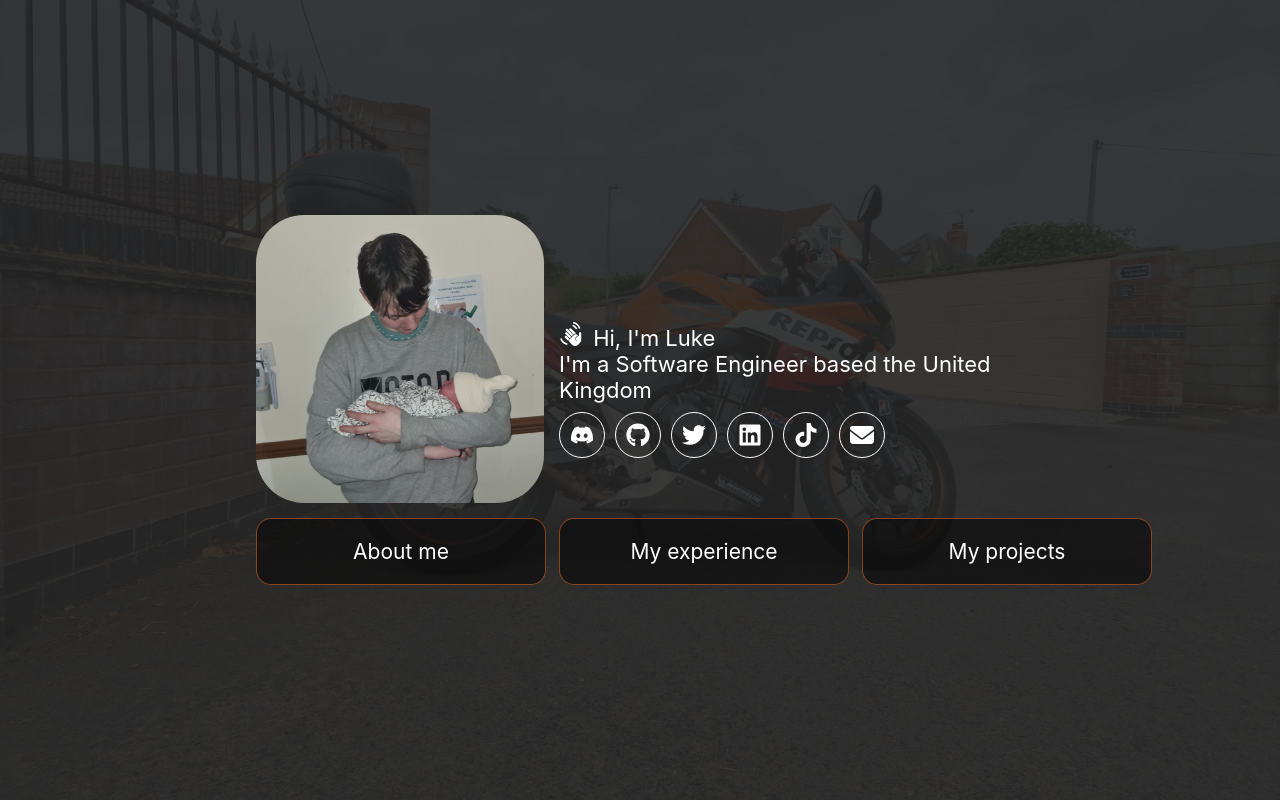
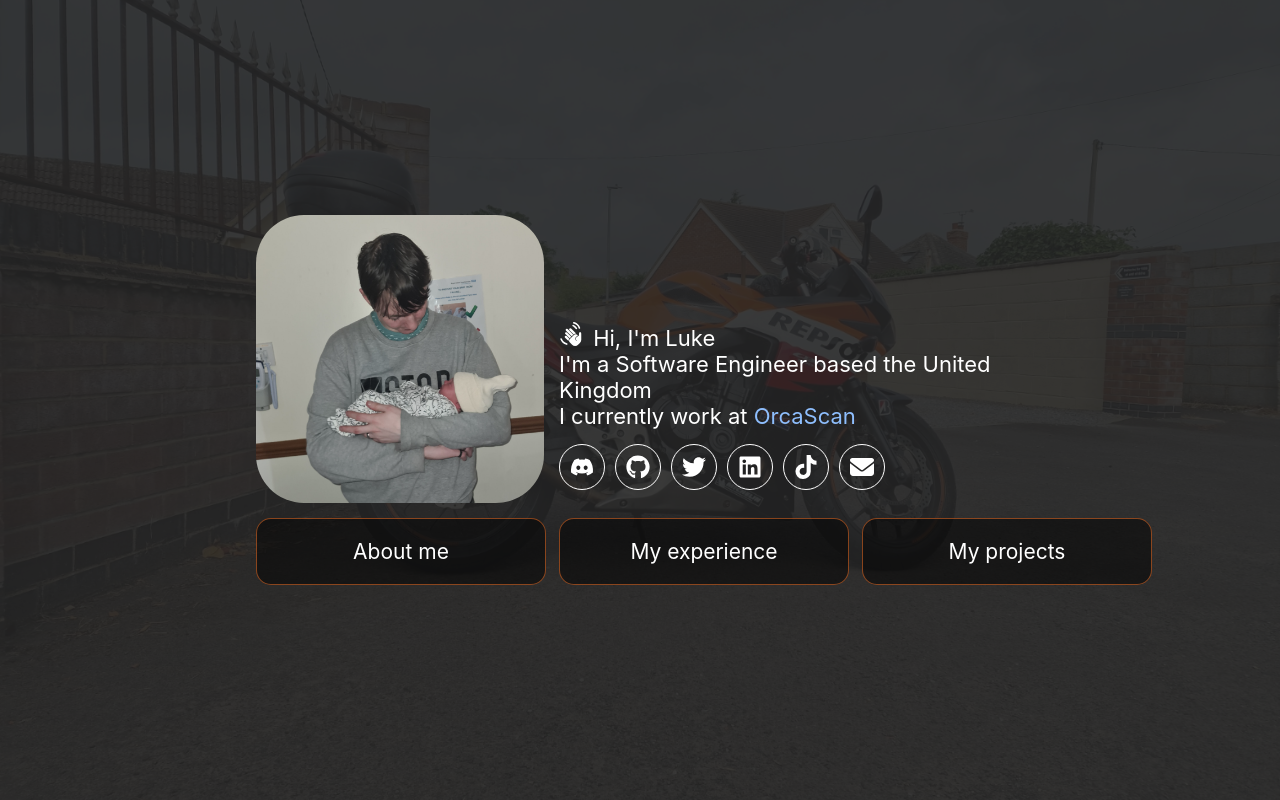
Before and after one commit to Luke-6723/portfolio, a React (Create React App) app: page / in a window 1280 px wide. Shown: the top 800 px of the page. Built offline with nearby package versions, Linux system fonts and the light colour scheme.

Commit message:
Add where I work and increase border on social buttons

```diff
--- a/src/sections/landing/index.tsx
+++ b/src/sections/landing/index.tsx
@@ -23,11 +23,11 @@ function Landing() {
       <div className="content">
         <div className='introduction'>
           <div className='heading'>
-            <img className='me' src={me} />
+            <img alt="me and my daughter" className='me' src={me} />
             <div className='text'>
               <div><Waving id='waving' /> Hi, I'm Luke</div>
               <div>I'm a Software Engineer based the United Kingdom</div>
-
+              <div>I currently work at <a href='https://orcascan.com'>OrcaScan</a></div>
               <div className='socials'>
                 <a title="Discord" href='https://discord.com/users/116930717241311236'><Discord /></a>
                 <a title="Github" href='https://github.com/Luke-6723'><Github /></a>
--- a/src/sections/landing/landing.scss
+++ b/src/sections/landing/landing.scss
@@ -44,6 +44,11 @@
           margin-bottom: 60px;
           height: 45%;
 
+          a {
+            text-decoration: none;
+            color: rgb(142, 190, 253);
+          }
+
           svg#waving {
             margin-right: 4px;
             fill: white;
@@ -58,10 +63,10 @@
           @media screen and (max-width: 800px) {
             display: flex;
             justify-items: center;
-            margin-top: 25px;
+            margin-top: 15px;
           }
+          margin-top: 15px;
           gap: 10px;
-          margin-top: auto;
 
           a {
             display: flex;
```
